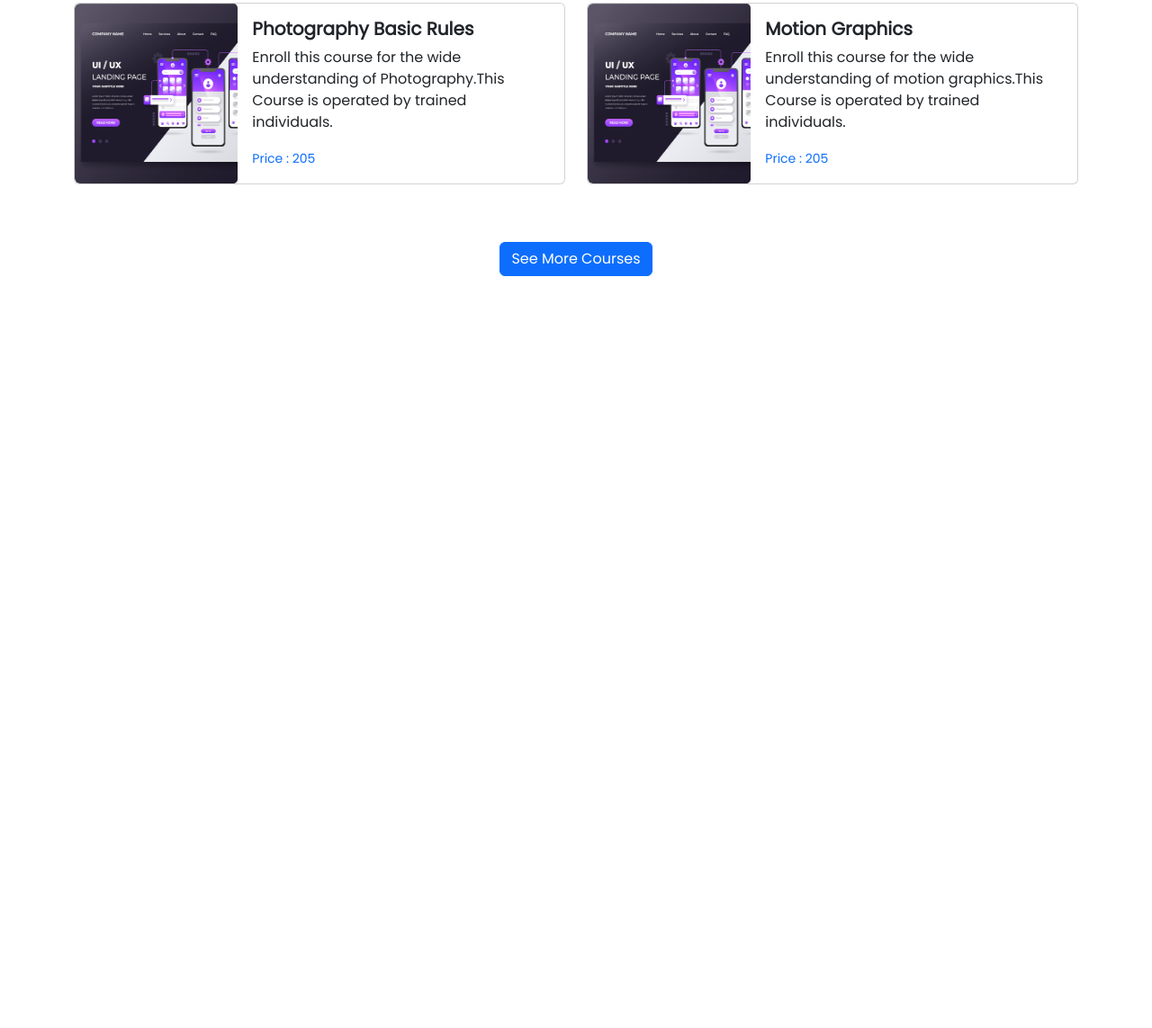
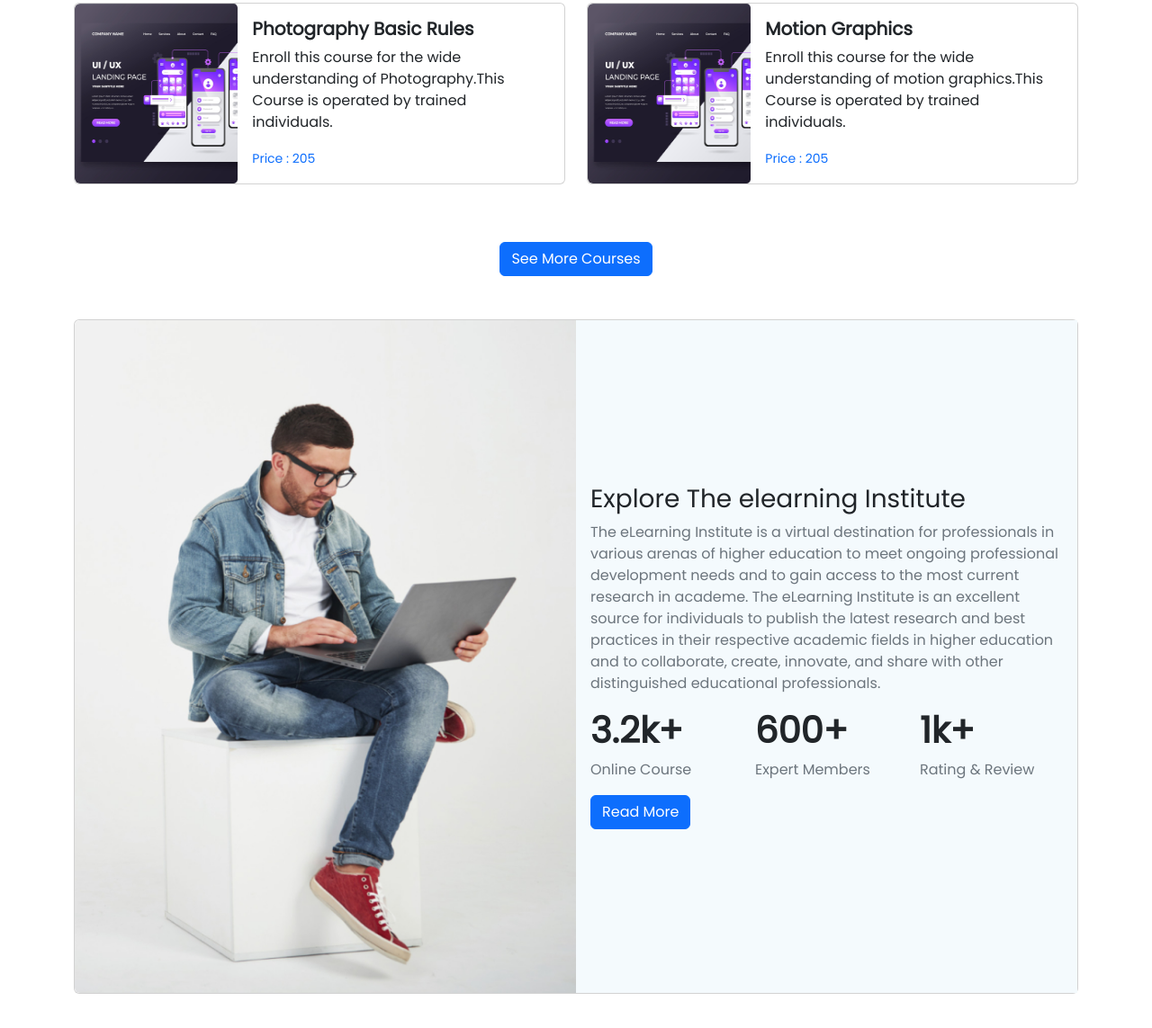
Before and after one commit to Eidmum/edTech-website, a plain HTML site: page index.html in a window 1280 px wide. Shown: the part 1292-2435 px from the top of the page at 90% size. Before the commit the page ends 1599 px from the top, so only its background shows below. Drawn offline with nearby package versions, Linux system fonts and the light colour scheme.

Commit message:
working area finished

```diff
--- a/index.html
+++ b/index.html
@@ -196,6 +196,41 @@
           </div>
 
         </section>
+        <section>
+          <div class="card my-5">
+            <div class="row g-0">
+              <div class="col-md-6">
+                <img src="images/working.png" class="img-fluid rounded-start w-100 h-100" alt="...">
+              </div>
+              <div class="col-md-6 bg-working d-md-flex justify-content-md-center align-items-md-center">
+                <div class="card-body">
+                  <h3>Explore The elearning Institute</h3>
+                  <p class="text-muted">The eLearning Institute is a virtual destination for professionals in various arenas of higher education to meet ongoing professional development needs and to gain access to the most current research in academe. The eLearning Institute is an excellent source for individuals to publish the latest research and best practices in their respective academic fields in higher education and to collaborate, create, innovate, and share with other distinguished educational professionals.</p>
+
+
+                   <div class="row">
+                    <div class="col-6 col-md-6 col-lg-4">
+                      <h1 class="fw-bolder">3.2k+</h1>
+                      <p class="text-muted">Online Course</p>
+                    </div>
+                    <div class="col-6 col-md-6 col-lg-4">
+                      <h1 class="fw-bolder">600+</h1>
+                      <p class="text-muted">Expert Members</p>
+                    </div>
+                    <div class="col-6 col-md-6 col-lg-4">
+                      <h1 class="fw-bolder">1k+</h1>
+                      <p class="text-muted">Rating & Review</p>
+                    </div>
+                   </div>
+                   <button class="btn btn-primary">Read More</button>
+
+
+
+                </div>
+              </div>
+            </div>
+          </div>
+        </section>
       </main>
     <!-- main end -->
     <script src="https://cdn.jsdelivr.net/npm/bootstrap@5.2.0/dist/js/bootstrap.bundle.min.js" integrity="sha384-A3rJD856KowSb7dwlZdYEkO39Gagi7vIsF0jrRAoQmDKKtQBHUuLZ9AsSv4jD4Xa" crossorigin="anonymous"></script>
--- a/style.css
+++ b/style.css
@@ -8,3 +8,7 @@ body{
 .course-color{
     color: #777777;
 }
+/* working area */
+.bg-working{
+    background-color:  #F4FAFD;;
+}
```
